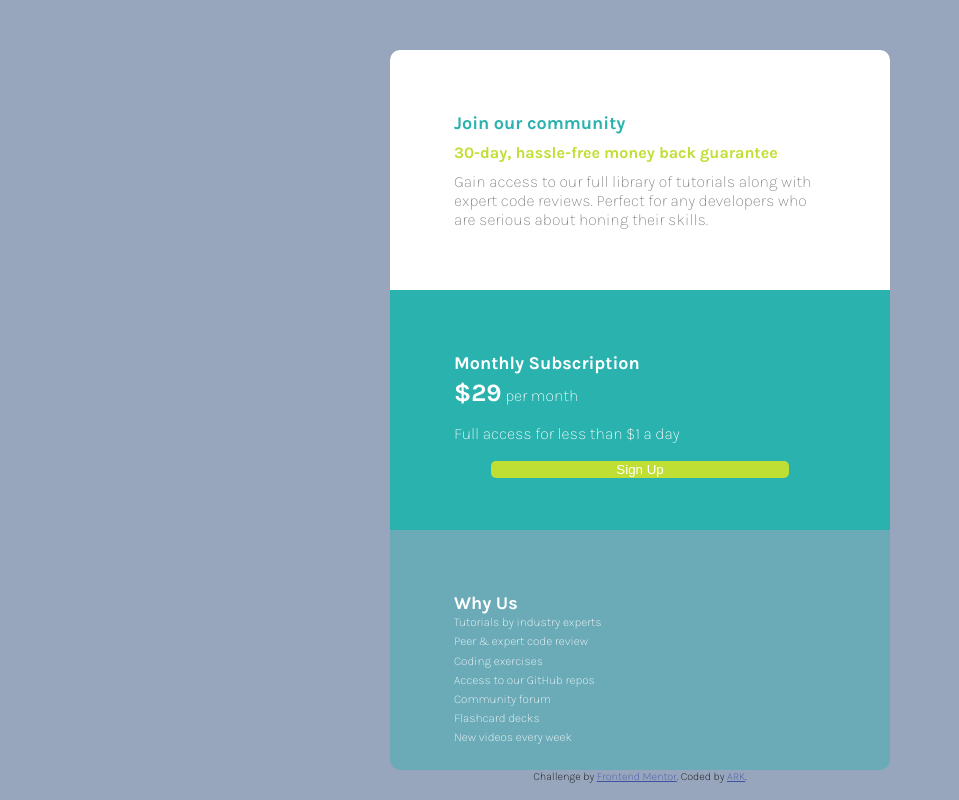
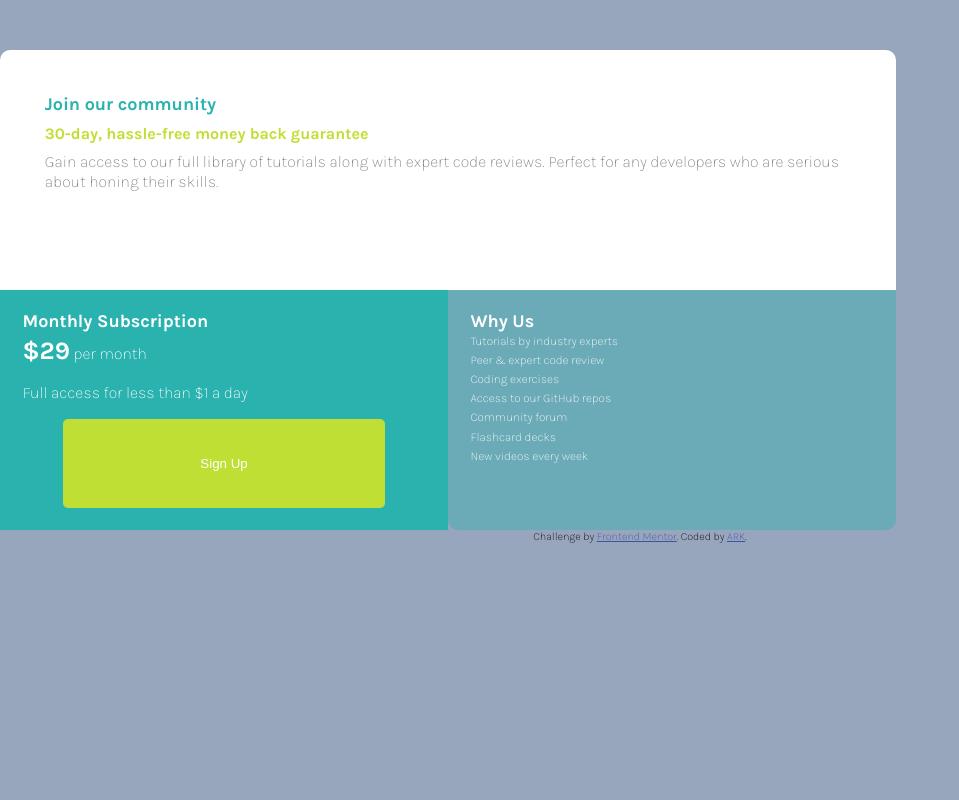
Before and after one commit to AndersRKvamme/Single-Price-Grid, a plain HTML site: page index.html in a window 1280 px wide. Shown: the whole page, without its empty margins (0-959 px from the left). Drawn offline with Linux system fonts and the light colour scheme.

Commit message:
Grid work

```diff
--- a/css/style.css
+++ b/css/style.css
@@ -14,13 +14,14 @@ div {
     display: flex;
     min-height: 100px;
     flex-direction: column;
-    max-width: 500px;
+/*    max-width: 100%;
     width: 250px;
-    height: 80%;
+    height: 80%; */
     line-height: 120%;
 }
 
 body {
+    width: 100vw;
     min-height: 100svh;
     background-color:hsl(218, 22%, 67%);
     font-family: Karla, 'Times New Roman', Times, serif;
@@ -124,10 +125,33 @@ button {
 }
 
 
-/*          Apply this to @media
-    grid-template-columns: repeat(2, minmax(100px, 1fr));
-    grid-auto-rows: 1fr;
-    grid-template-areas:
-    "divgridone divgridone"
-    "divgridtwo divgridthree";
-*/
+@media only screen and (min-width: 700px) {
+    main {
+      display: grid;
+      width: 70%;
+      grid-template-columns: 1fr 1fr;
+      grid-template-areas:
+      "one one"
+      "two three"
+    }
+.divCard{
+    width: auto;
+}
+    #divGridOne {
+        grid-area: one;
+        width: 100%;
+    }
+
+    #divGridTwo {
+        grid-area: two;
+        width: 100%;
+    }
+
+    #DivGridThree {
+        grid-area: three;
+        width: 100%;
+    }
+
+
+
+}
```
